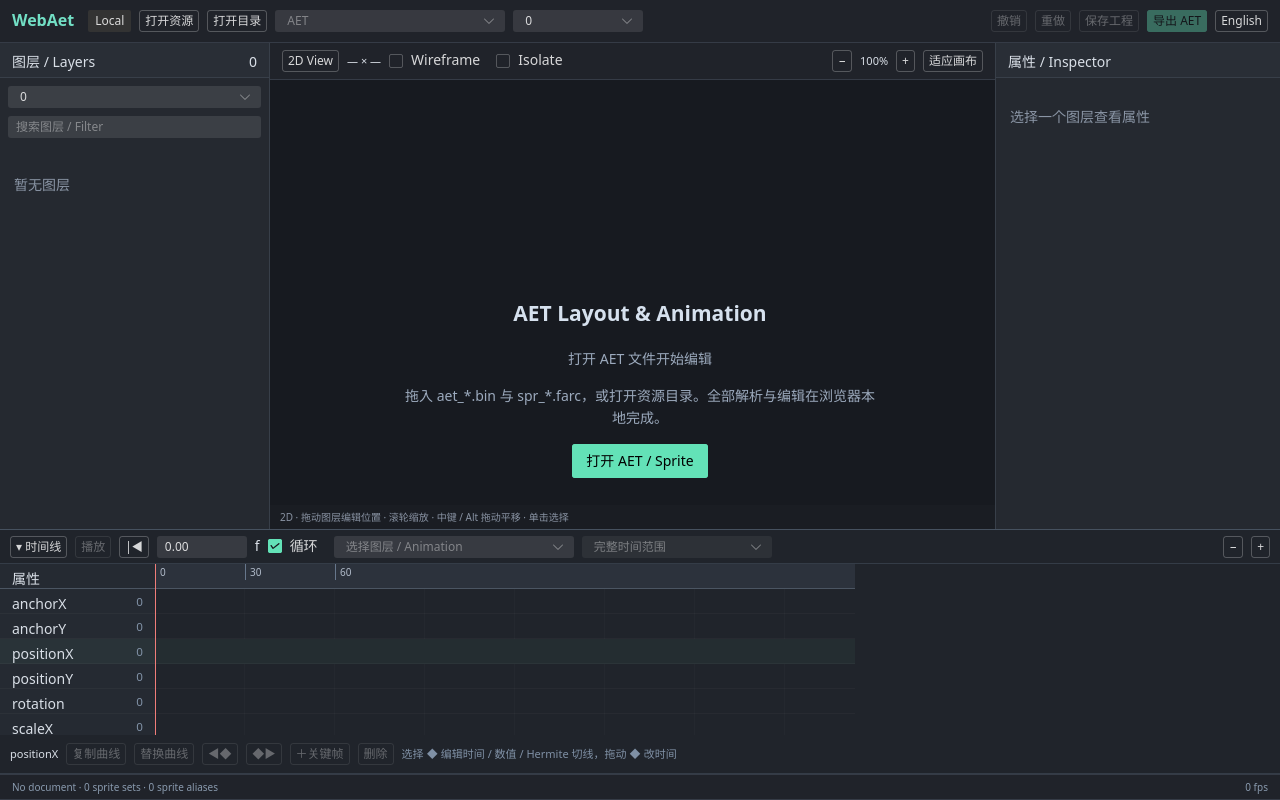
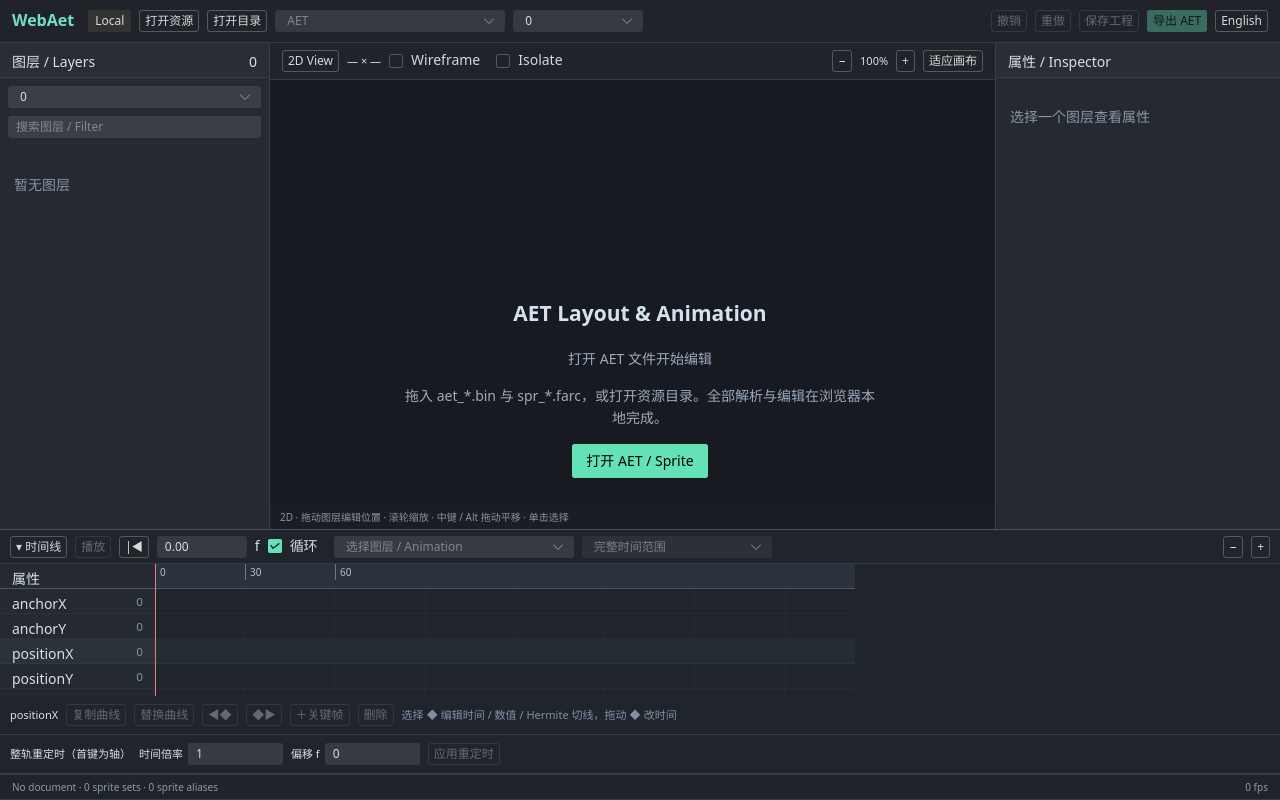
Before and after one commit to samnyan/WebAet, a Vue app: page /#/ in a window 1280 px wide. Built offline with nearby package versions, Linux system fonts and the light colour scheme.

Commit message:
feat: retime animation curves with tangent preservation

```diff
--- a/src/components/editor/AetTimeline.vue
+++ b/src/components/editor/AetTimeline.vue
@@ -5,6 +5,7 @@ import type { Editor } from '../../editor/state'
 import { channels, channels3D, videoCurve, type EditableChannel, type Curve } from '../../core/aet/types'
 import { sampleCurve } from '../../core/animation/curves'
 import { markerSegments } from '../../core/animation/segments'
+import { retimeKeys } from '../../core/animation/retime'
 const { editor: e } = defineProps<{ editor: Editor }>()
 const collapsed = ref(false), playing = ref(false), repeat = ref(true), channel = ref<EditableChannel>('positionX'), selectedKey = ref(-1), pixels = ref(3), height = ref(245)
 let raf = 0, last = 0
@@ -57,6 +58,11 @@ function addKey() {
     if (found >= 0) { selectedKey.value = found; return }
     c.keys.push({ frame, value, tangent: 0 }); c.keys.sort((a, b) => a.frame - b.frame); selectedKey.value = c.keys.findIndex(k => k.frame === frame)
   })
+}
+const timeScale = ref(1), timeShift = ref(0)
+function retime() {
+  const target = curve.value; if (!target || target.keys.length < 2 || (e.selected.value!.flags & 32)) return
+  stop(); e.edit(() => { target.keys = retimeKeys(target.keys, timeScale.value, timeShift.value) }); selectedKey.value = -1
 }
 const copiedCurve = ref<{ channel: EditableChannel; keys: Curve['keys'] } | null>(null)
 function copyCurve() {
@@ -125,6 +131,7 @@ onBeforeUnmount(() => { stop(); window.removeEventListener('keydown', keyboard)
       <div class="key-editor"><span>{{ channel }}</span><n-button data-testid="copy-curve" size="tiny" :disabled="!curve" @click="copyCurve">复制曲线</n-button><n-button data-testid="paste-curve" size="tiny" :disabled="!curve || !copiedCurve || copiedCurve.channel !== channel || !!(e.selected.value!.flags & 32)" :title="copiedCurve ? `替换整条 ${copiedCurve.channel} 曲线（${copiedCurve.keys.length} 个键）` : '先复制同名轨道曲线'" @click="pasteCurve">替换曲线</n-button><n-button data-testid="previous-key" size="tiny" :disabled="previousKey < 0" @click="jumpKey(previousKey)">◀◆</n-button><n-button data-testid="next-key" size="tiny" :disabled="nextKey < 0" @click="jumpKey(nextKey)">◆▶</n-button><n-button data-testid="add-key" size="tiny" :disabled="!curve || !!(e.selected.value!.flags & 32)" @click="addKey">＋关键帧</n-button><n-button data-testid="delete-key" size="tiny" :disabled="!key || !!(e.selected.value!.flags & 32)" @click="deleteKey">删除</n-button>
         <template v-if="key"><label v-for="field in (['frame', 'value', 'tangent'] as const)" :key="field">{{ field }}<n-input-number :data-key-field="field" size="tiny" :value="key[field]" :show-button="false" :disabled="!!(e.selected.value!.flags & 32) || (field === 'frame' && curve!.keys.length === 1)" @update:value="editKey(field, $event)" /></label></template><span v-else class="muted">选择 ◆ 编辑时间 / 数值 / Hermite 切线，拖动 ◆ 改时间</span>
       </div>
+      <div class="key-editor"><span>整轨重定时（首键为轴）</span><label>时间倍率<n-input-number data-testid="retime-scale" size="tiny" v-model:value="timeScale" :min="0.001" :show-button="false" /></label><label>偏移 f<n-input-number data-testid="retime-shift" size="tiny" v-model:value="timeShift" :show-button="false" /></label><n-button data-testid="retime-apply" size="tiny" :disabled="!curve || curve.keys.length < 2 || !!(e.selected.value!.flags & 32)" @click="retime">应用重定时</n-button></div>
     </template>
   </section>
 </template>
--- /dev/null
+++ b/src/core/animation/retime.ts
@@ -0,0 +1,11 @@
+import type { Keyframe } from '../aet/types'
+
+/** Scale about the first key, then translate. Tangents are value/frame derivatives. */
+export function retimeKeys(keys: readonly Keyframe[], scale: number, shift: number): Keyframe[] {
+  if (!Number.isFinite(scale) || scale <= 0 || !Number.isFinite(shift)) throw new Error('时间缩放必须为正数，偏移必须有限')
+  if (keys.length < 2) throw new Error('常量曲线没有可重定时的动画区间')
+  const origin = keys[0]!.frame
+  const result = keys.map(k => ({ frame: Math.fround(origin + (k.frame - origin) * scale + shift), value: k.value, tangent: Math.fround(k.tangent / scale) }))
+  if (result.some((k, i) => !Number.isFinite(k.frame) || !Number.isFinite(k.tangent) || (i > 0 && k.frame <= result[i - 1]!.frame))) throw new Error('重定时后关键帧溢出或重叠')
+  return result
+}
```
